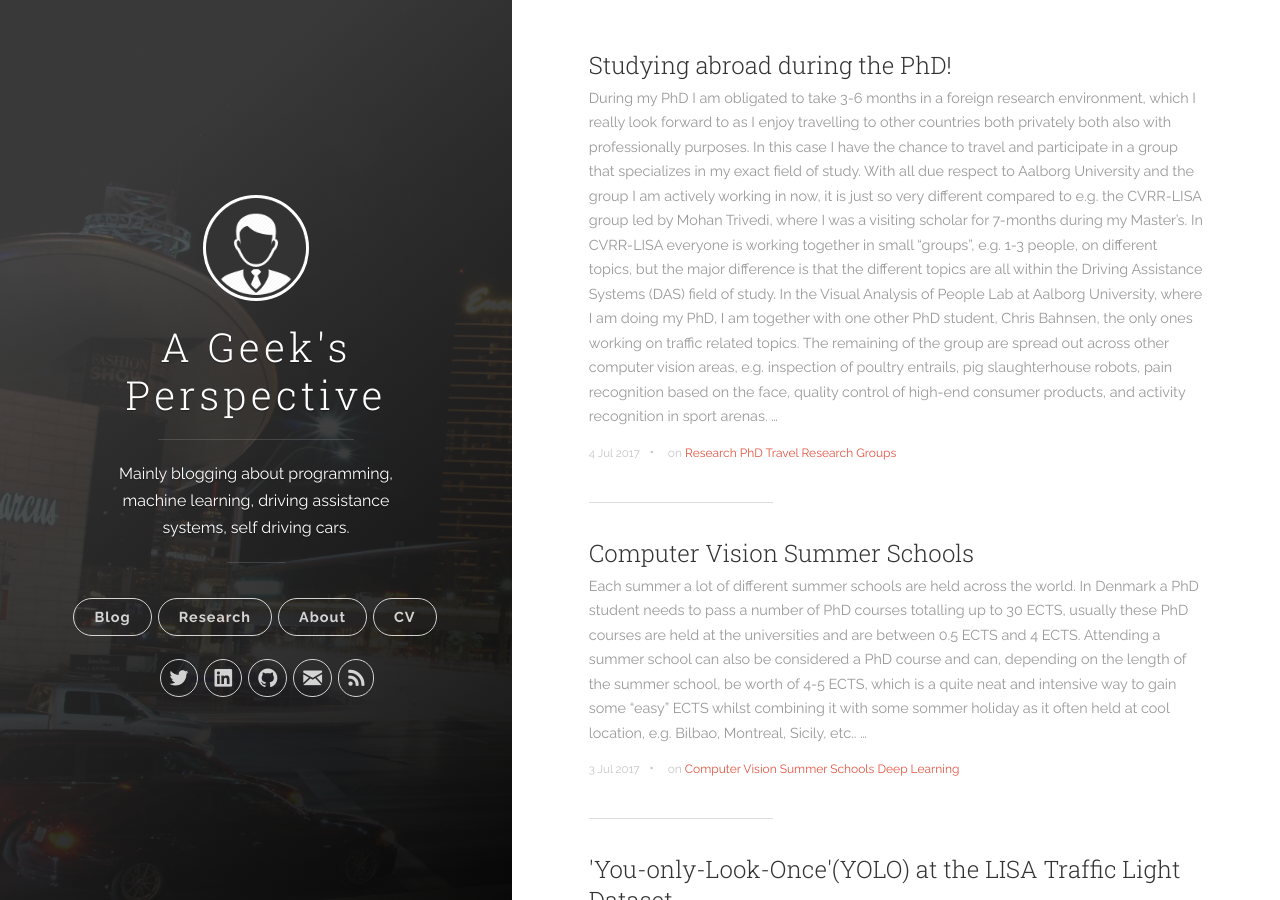
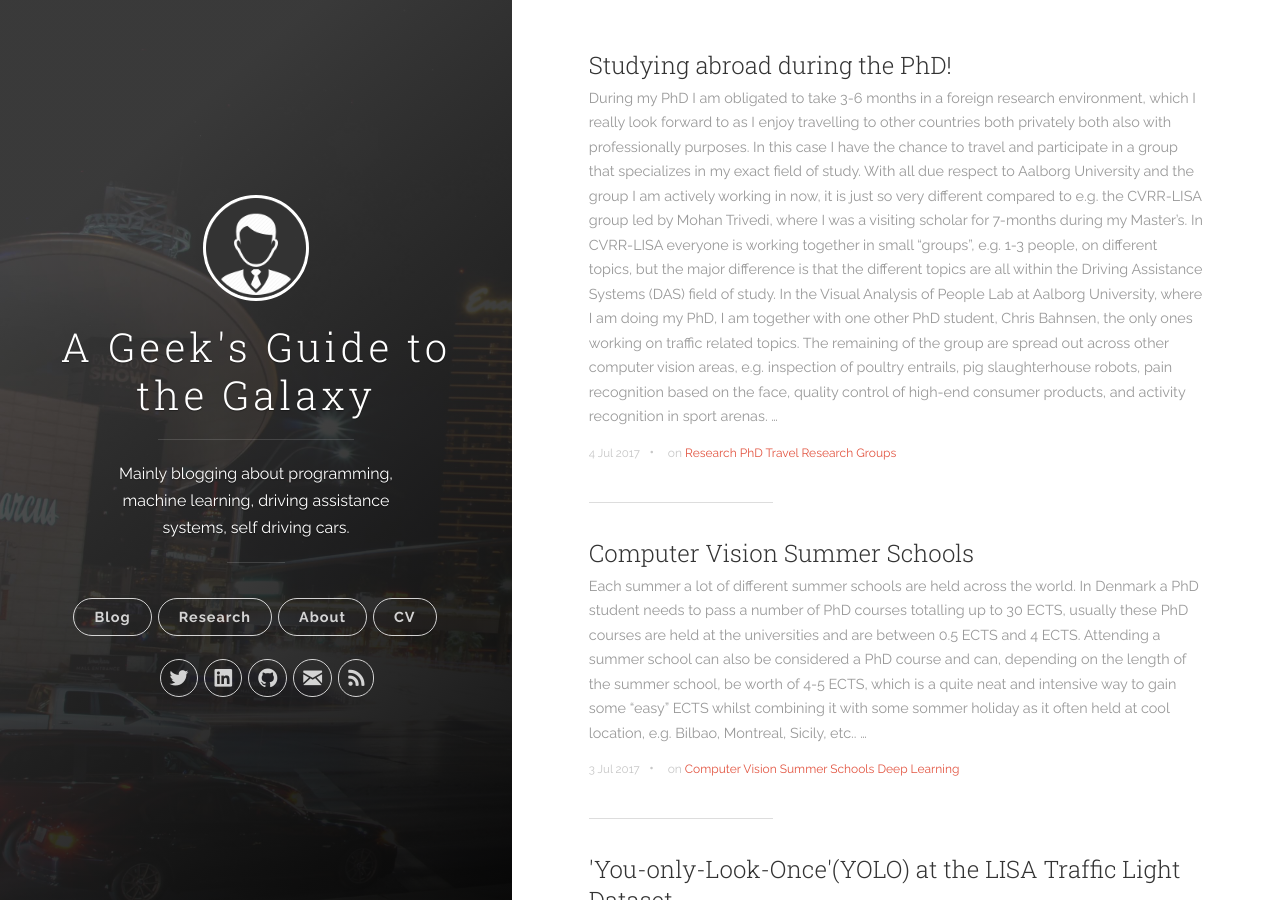
Before and after one commit to Mbornoe/mbornoe.github.io, a Jekyll site: the page built from index.html, in a window 1280 px wide and 900 px high. Built offline with Jekyll 4.4.1, drawn with Linux system fonts in a browser that asks for light colours; nearby versions of some CDN libraries; the list of posts is cut into pages by our own code.

Commit message:
changed blog title

```diff
--- a/_config.yml
+++ b/_config.yml
@@ -1,5 +1,5 @@
 # Site settings
-title: A Geek's Perspective
+title: A Geek's Guide to the Galaxy
 description: 'Mainly blogging about programming, machine learning, driving assistance systems, self driving cars.'
 #url: 'http://127.0.0.1:4000'
 url: 'http://mbornoe.github.io'
```
